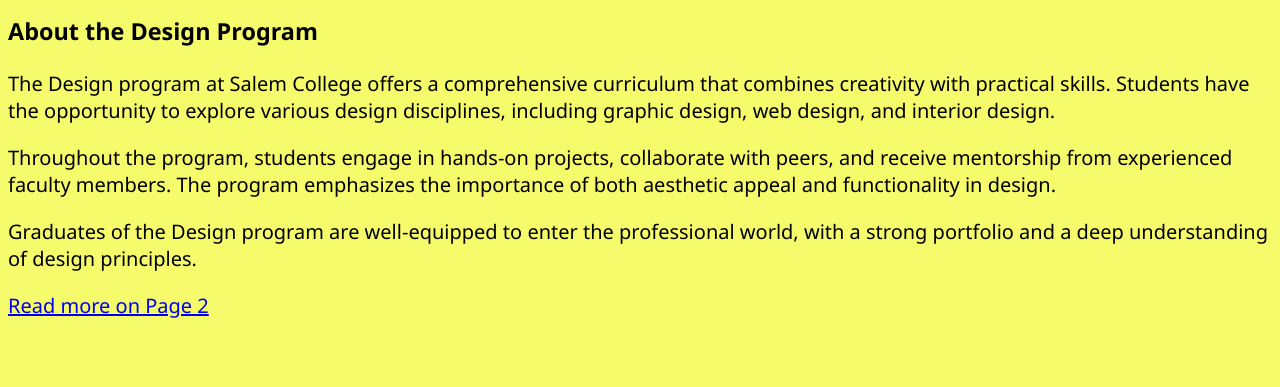
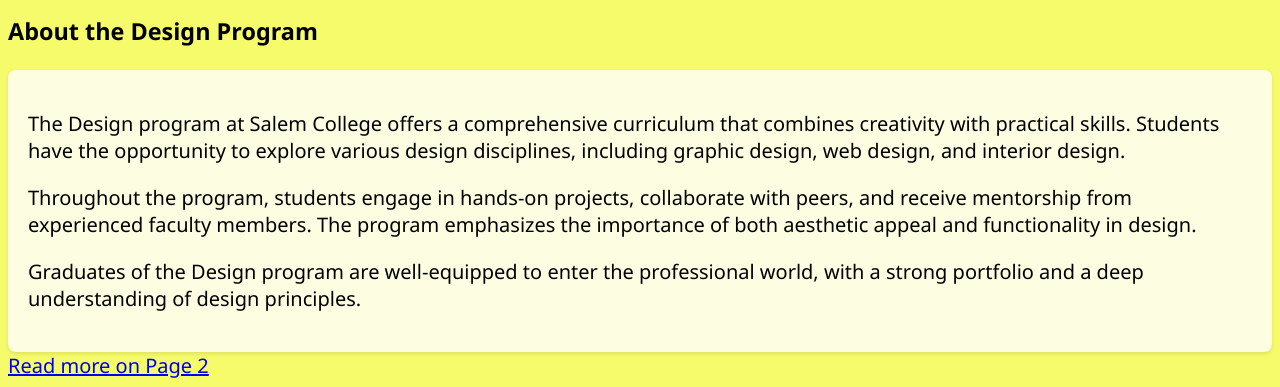
Before and after one commit to brieannawilson-ai/2-design, a plain HTML site: page index.html in a window 1280 px wide. Shown: the part 719-1106 px from the top of the page. Before the commit the page ends 1046 px from the top, so only its background shows below. Drawn offline with Linux system fonts and the light colour scheme.

Commit message:
Update index.html

```diff
--- a/css/style.css
+++ b/css/style.css
@@ -21,8 +21,8 @@
   display: block;
   margin: auto;
 }
-/* I have my two IDs; "opportunities" and "courses", I just need to style them */
-#opportunities {
+/* I have my two IDs; "ProgramOverview" and "courses", I just need to style them */
+#ProgramOverview{
     background-color: rgba(255, 255, 255, 0.8);
     padding: 20px;
     border-radius: 8px;
--- a/index.html
+++ b/index.html
@@ -13,10 +13,11 @@
     <img class="images" src="graphics/Sketchbook.jpg" alt="Sketchbook" style="max-width:100%;height:auto;" />
     <main>
         <h3>About the Design Program</h3>
-        <p>The Design program at Salem College offers a comprehensive curriculum that combines creativity with practical skills. Students have the opportunity to explore various design disciplines, including graphic design, web design, and interior design.</p>
-        <p>Throughout the program, students engage in hands-on projects, collaborate with peers, and receive mentorship from experienced faculty members. The program emphasizes the importance of both aesthetic appeal and functionality in design.</p>
-        <p>Graduates of the Design program are well-equipped to enter the professional world, with a strong portfolio and a deep understanding of design principles.</p>
-    </main>
+        <section id="ProgramOverview">
+            <p>The Design program at Salem College offers a comprehensive curriculum that combines creativity with practical skills. Students have the opportunity to explore various design disciplines, including graphic design, web design, and interior design.</p>
+            <p>Throughout the program, students engage in hands-on projects, collaborate with peers, and receive mentorship from experienced faculty members. The program emphasizes the importance of both aesthetic appeal and functionality in design.</p>
+            <p>Graduates of the Design program are well-equipped to enter the professional world, with a strong portfolio and a deep understanding of design principles.</p>
+        </section>
     <footer>
         <a href="page2.html">Read more on Page 2</a>
     </footer>
```
